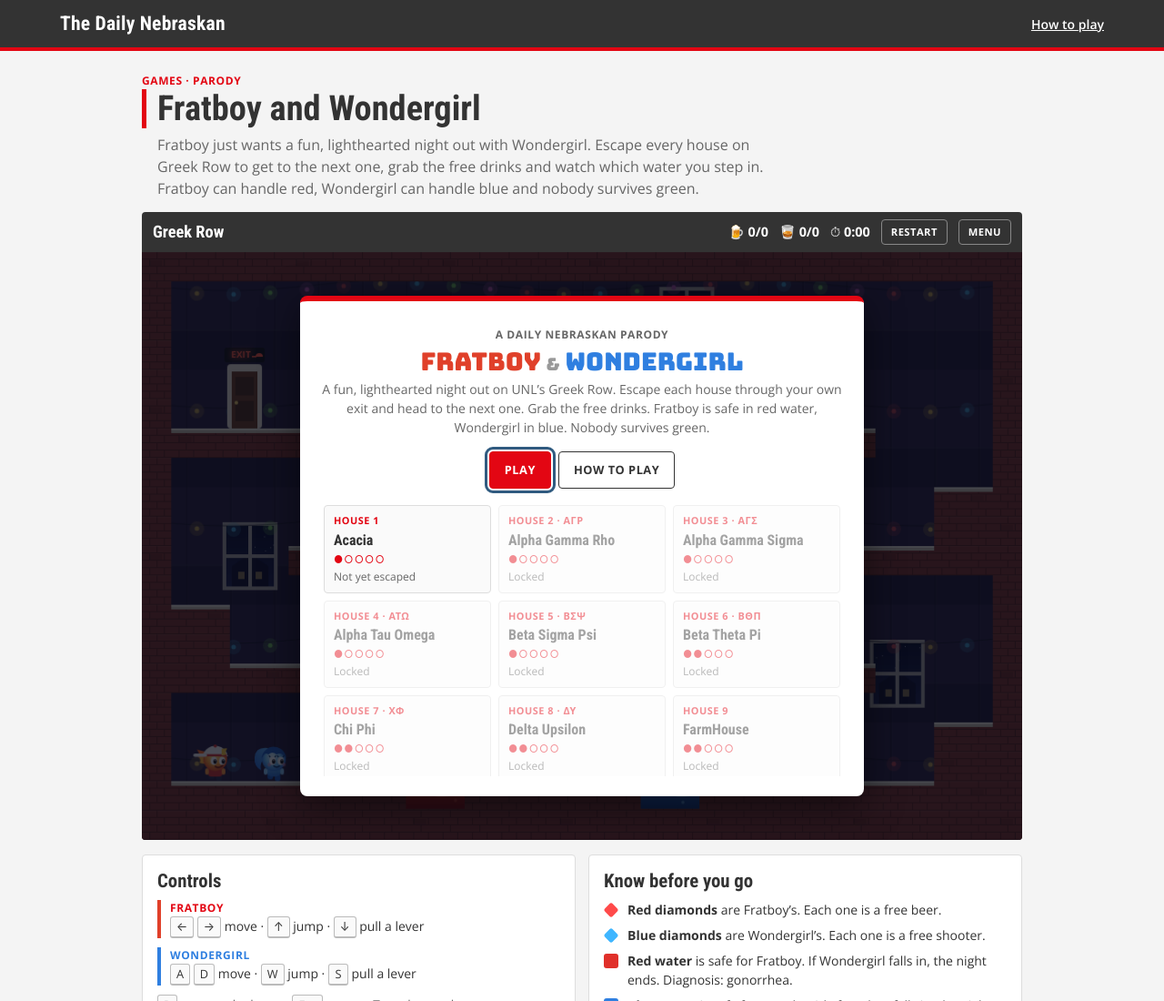
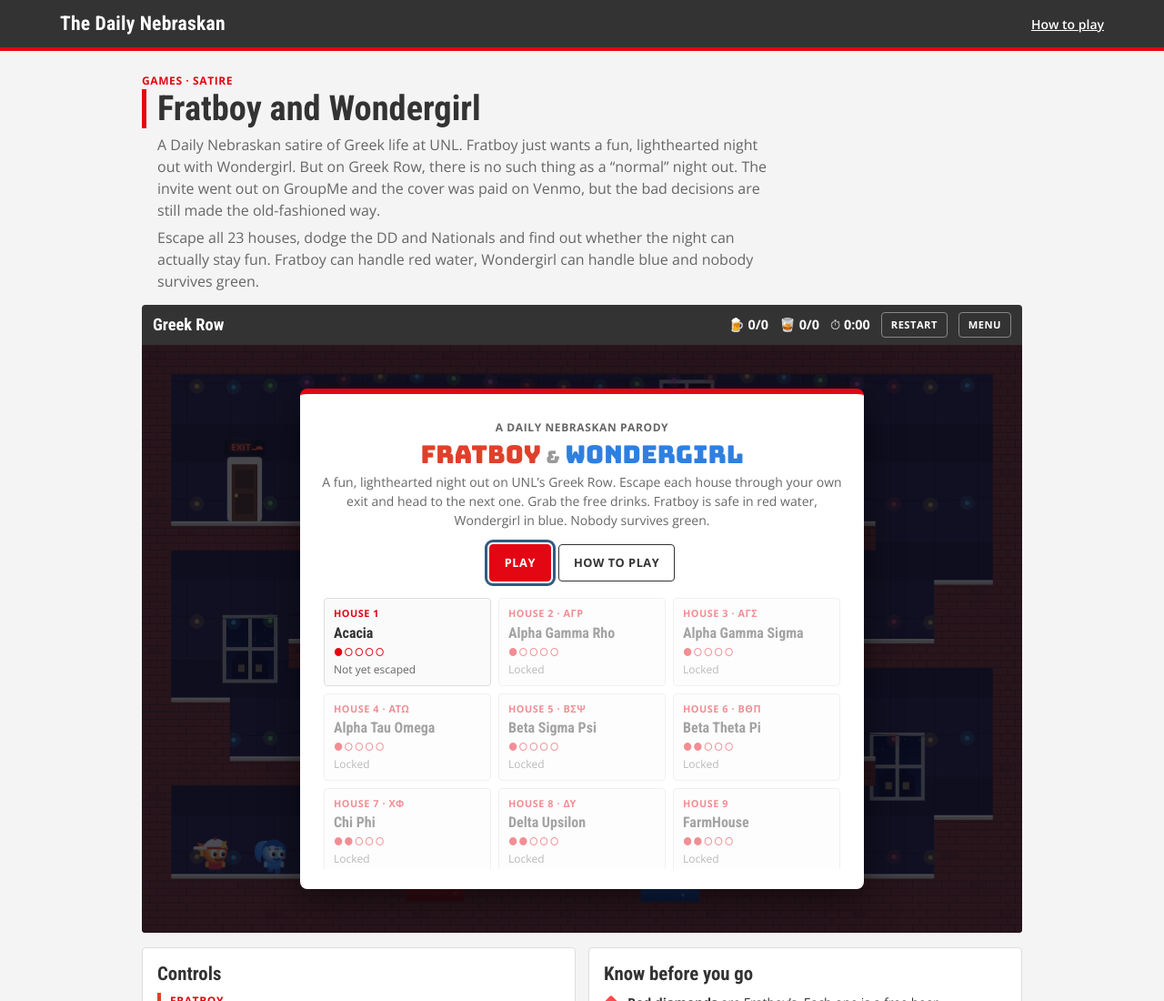
Before and after one commit to ninakudlacz/ninakudlacz.github.io, a plain HTML site: page Fratboy and Wondergirl/index.html in a window 1280 px wide. Shown: the top 1100 px of the page at 91% size. Drawn offline with nearby package versions, Linux system fonts and the light colour scheme.

Commit message:
Fratboy and Wondergirl: sharpen intro as UNL Greek life satire
Co-Authored-By: Claude Opus 5.5 <noreply@anthropic.com>

```diff
--- a/Fratboy and Wondergirl/index.html
+++ b/Fratboy and Wondergirl/index.html
@@ -4,7 +4,7 @@
     <meta charset="UTF-8">
     <meta name="viewport" content="width=device-width, initial-scale=1.0">
     <title>Fratboy and Wondergirl | The Daily Nebraskan</title>
-    <meta name="description" content="A Daily Nebraskan parody game. Guide Fratboy and Wondergirl through UNL's Greek Row, grab free drinks and watch out for the wrong water.">
+    <meta name="description" content="A Daily Nebraskan satire of Greek life at UNL. Guide Fratboy and Wondergirl through Greek Row, past free drinks, STI-filled water and the threat of probation.">
     <link rel="preconnect" href="https://fonts.googleapis.com">
     <link rel="preconnect" href="https://fonts.gstatic.com" crossorigin>
     <link href="https://fonts.googleapis.com/css2?family=Bungee&family=Open+Sans:wght@400;600;700&family=Roboto+Condensed:wght@700&display=swap" rel="stylesheet">
@@ -20,9 +20,10 @@
 
     <main class="app">
         <div class="intro">
-            <p class="kicker">Games &middot; Parody</p>
+            <p class="kicker">Games &middot; Satire</p>
             <h1>Fratboy and Wondergirl</h1>
-            <p class="subtitle">Fratboy just wants a fun, lighthearted night out with Wondergirl. Escape every house on Greek Row to get to the next one, grab the free drinks and watch which water you step in. Fratboy can handle red, Wondergirl can handle blue and nobody survives green.</p>
+            <p class="subtitle">A Daily Nebraskan satire of Greek life at UNL. Fratboy just wants a fun, lighthearted night out with Wondergirl. But on Greek Row, there is no such thing as a &ldquo;normal&rdquo; night out. The invite went out on GroupMe and the cover was paid on Venmo, but the bad decisions are still made the old-fashioned way.</p>
+            <p class="subtitle">Escape all 23 houses, dodge the DD and Nationals and find out whether the night can actually stay fun. Fratboy can handle red water, Wondergirl can handle blue and nobody survives green.</p>
         </div>
 
         <div class="hud" id="hud">
```
